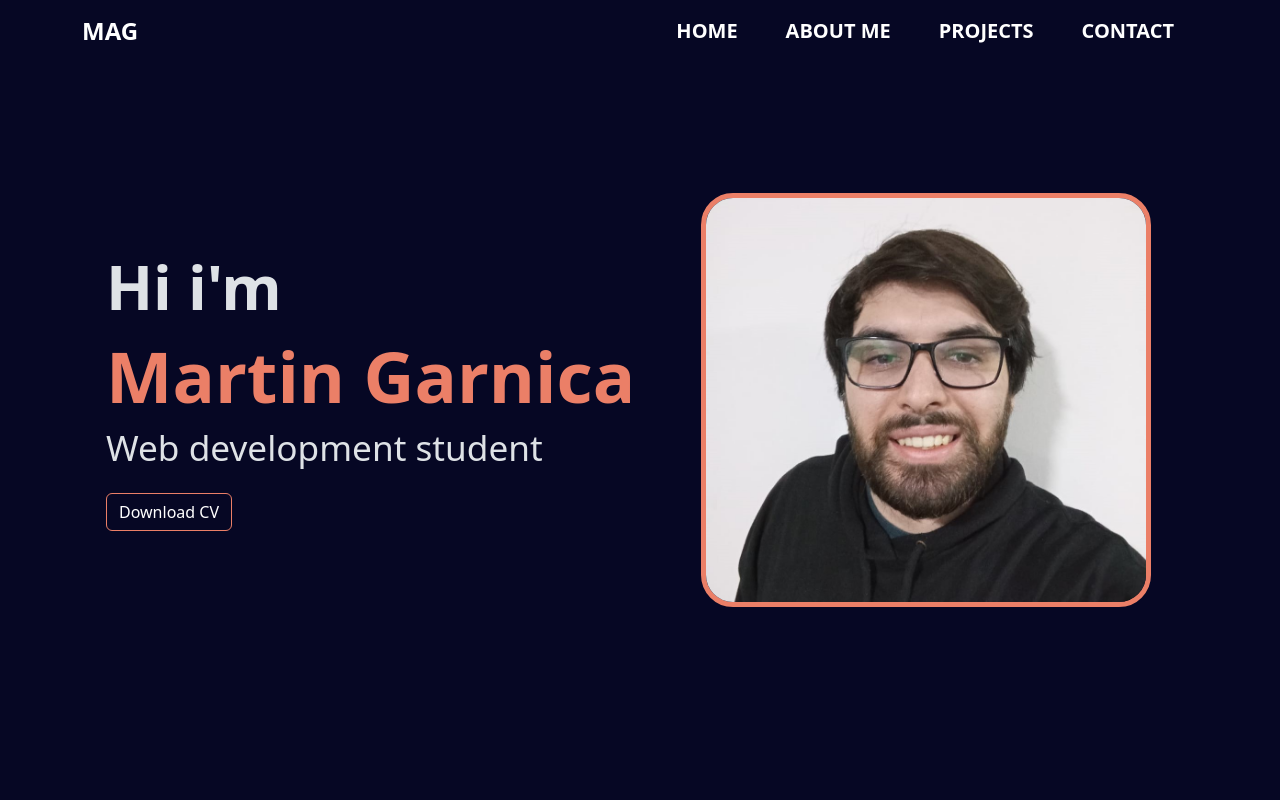
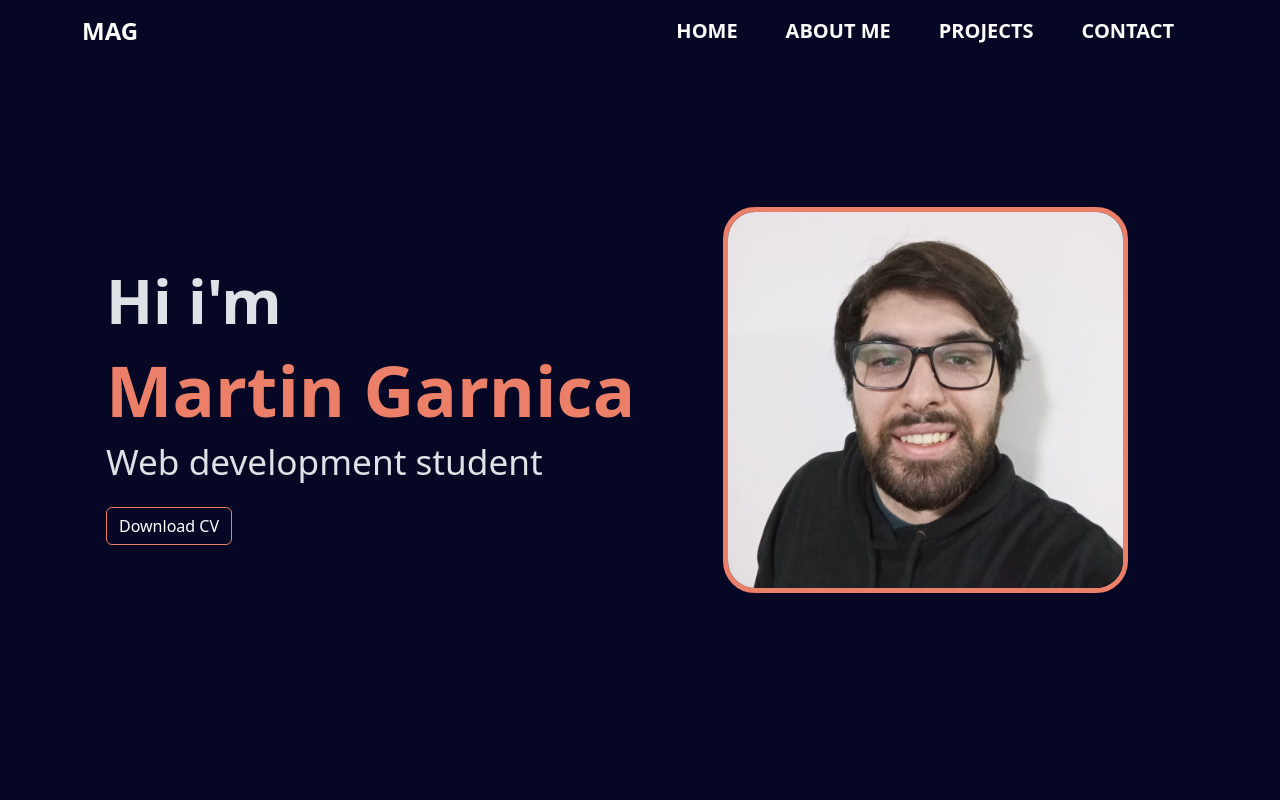
Before and after one commit to MartinAndresGarnica/MartinAndresGarnica.github.io, a plain HTML site: page index.html in a window 1280 px wide. Shown: the top 800 px of the page. Drawn offline with nearby package versions, Linux system fonts and the light colour scheme.

Commit message:
Tam image

```diff
--- a/index.html
+++ b/index.html
@@ -46,7 +46,7 @@
                   </button>
                 </div>
                 <div class="col-lg-5 ms-4 d-flex justify-content-center">
-                    <img class="rounded-5 image-border" width="450rem" src="Recorte.jpg" alt="">
+                    <img class="rounded-5 image-border" width="90%" src="Recorte.jpg" alt="">
                 </div>
             </div>
         </div>
```
